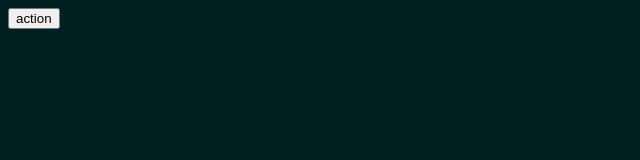
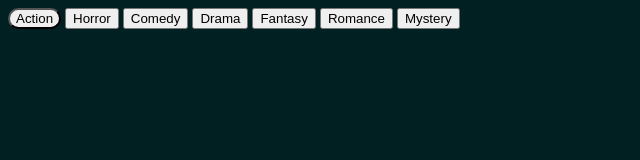
Before and after one commit to josh2100/movie-me, a plain HTML site: page index.html in a window 1280 px wide. Shown: the whole page, without its empty margins (0-640 px from the left). Drawn offline with Linux system fonts and the light colour scheme.

Commit message:
added and styled buttons

```diff
--- a/assets/css/style.css
+++ b/assets/css/style.css
@@ -1,3 +1,7 @@
 body {
     background-color: rgb(0, 32, 34);
 }
+
+#action-button{
+    border-radius: 25px;
+}
--- a/index.html
+++ b/index.html
@@ -9,7 +9,13 @@
 
   </head>
   <body>
-    <button id="action-button">action</button>
+    <button id="action-button">Action</button>
+    <button id="corror-button">Horror</button>
+    <button id="comedy-button">Comedy</button>
+    <button id="drama-button">Drama</button>
+    <button id="fantasy-button">Fantasy</button>
+    <button id="romance-button">Romance</button>
+    <button id="mystery-button">Mystery</button>
     <script src="./assets/javascript/script.js"></script>
   </body>
 </html>
```
